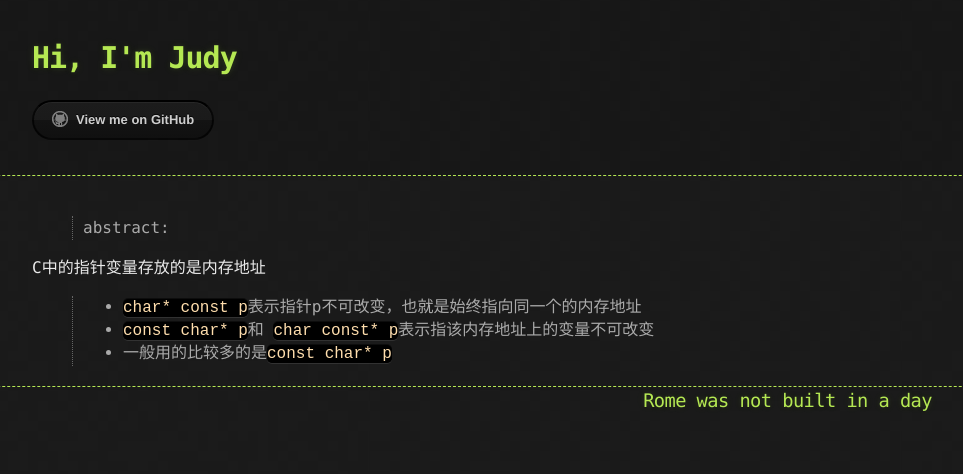
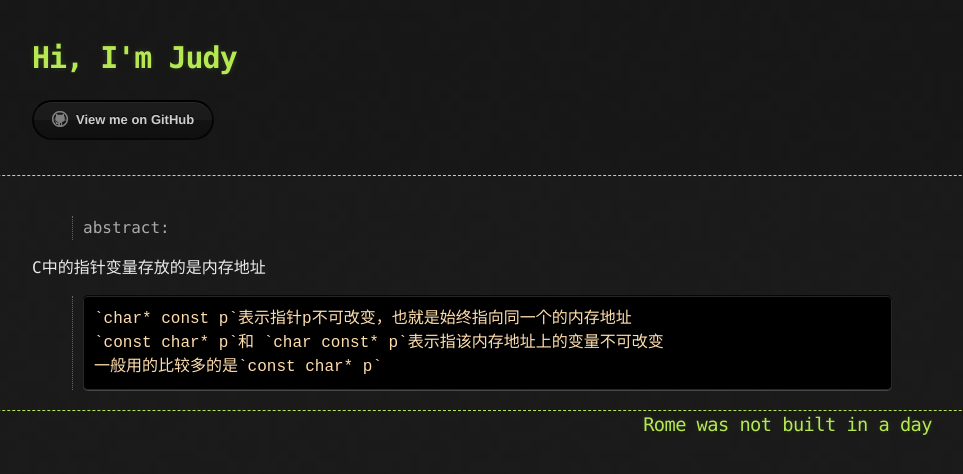
Before and after one commit to Shl4046/Shl4046.github.io, a Jekyll site: the page built from _posts/languages/2017-10-05-c.md, in a window 1280 px wide. Shown: the top 474 px of the page, without its empty margins (163-1126 px from the left). Built offline with Jekyll 4.4.1, drawn with Linux system fonts in a browser that asks for light colours.

Commit message:
Update 2017-10-05-c.md

```diff
--- a/_posts/languages/2017-10-05-c.md
+++ b/_posts/languages/2017-10-05-c.md
@@ -6,6 +6,6 @@ category: "languages"
 > abstract:
 
 C中的指针变量存放的是内存地址
-> * `char* const p`表示指针p不可改变，也就是始终指向同一个的内存地址
-> * `const char* p`和 `char const* p`表示指该内存地址上的变量不可改变
-> * 一般用的比较多的是`const char* p`
+>     `char* const p`表示指针p不可改变，也就是始终指向同一个的内存地址
+>     `const char* p`和 `char const* p`表示指该内存地址上的变量不可改变
+>     一般用的比较多的是`const char* p`
```
